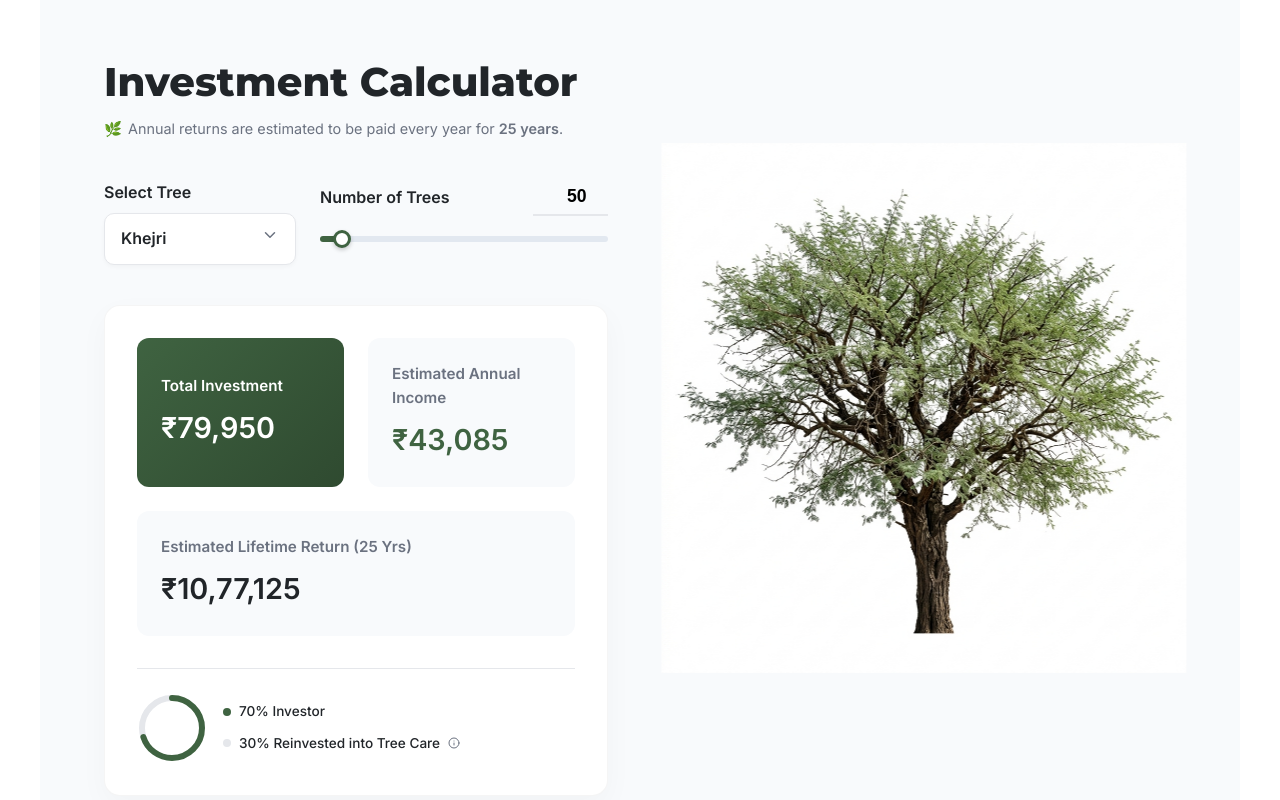
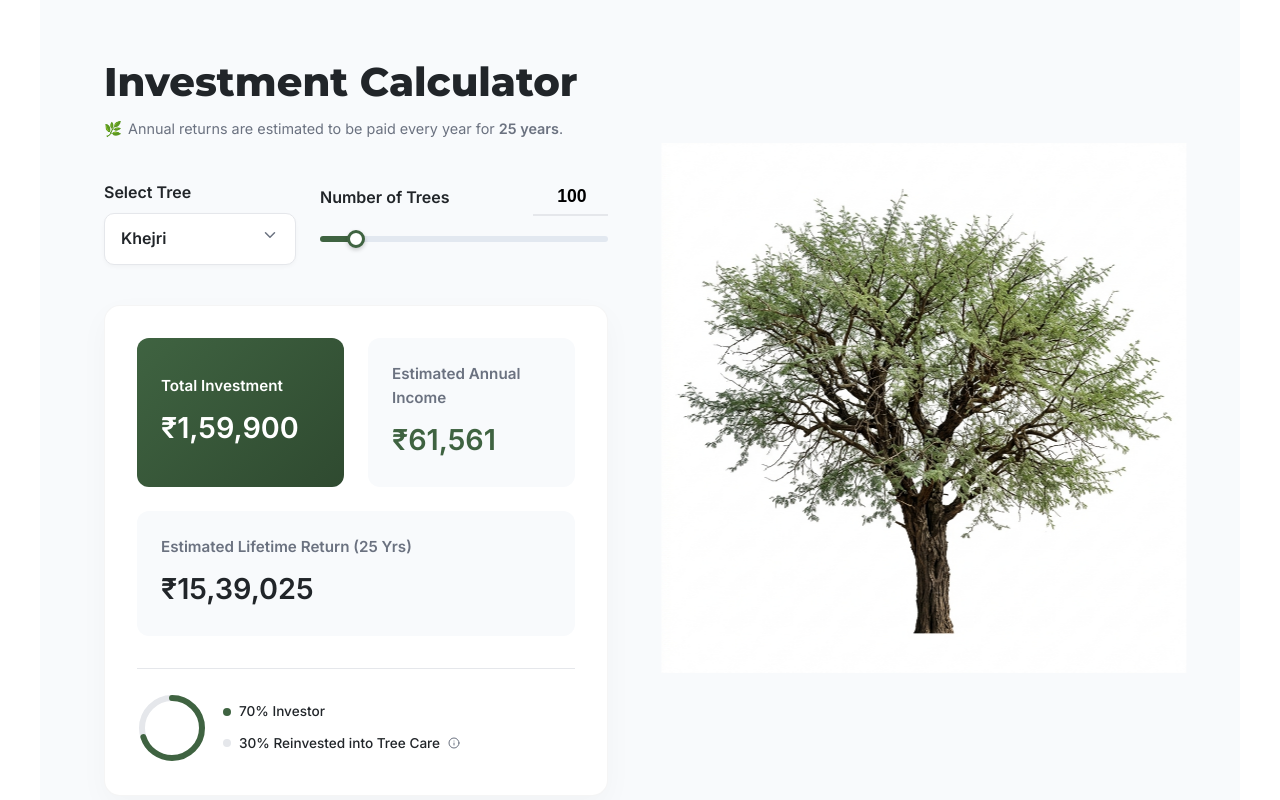
Before and after one commit to ashokaph335701-dot/Om-Wan, a React (Vite) app in the folder om-wan-web/: page / in a window 1280 px wide. Shown: the part 6722-7522 px from the top of the page. Built offline with nearby package versions, Linux system fonts and the light colour scheme.

Commit message:
fix: update calculation logic to use annual return rates

```diff
--- a/om-wan-web/src/App.css
+++ b/om-wan-web/src/App.css
@@ -398,7 +398,7 @@
   padding: 0.75rem;
   border-radius: 8px;
   font-size: 0.75rem;
-  width: 220px;
+  width: 320px;
   text-align: center;
   z-index: 100;
   margin-top: 0.5rem;
--- a/om-wan-web/src/components/Calculator.jsx
+++ b/om-wan-web/src/components/Calculator.jsx
@@ -40,21 +40,21 @@ const AnimatedNum = ({ value, prefix = "", suffix = "" }) => {
 };
 
 const treeData = {
-  "Amla": { name: "Amla", cost: 1899, annualReturn: 1785, color: "#22c55e", image: "/images/amla.jpg" },
-  "Khejri": { name: "Khejri", cost: 1599, annualReturn: 1231, color: "#f59e0b", image: "/images/khejri.jpg" },
-  "Neem": { name: "Neem", cost: 1499, annualReturn: 750, color: "#059669", image: "/images/neem.jpg" }
+  "Amla": { name: "Amla", cost: 1899, returnRate: 0.60, color: "#22c55e", image: "/images/amla.jpg" },
+  "Khejri": { name: "Khejri", cost: 1599, returnRate: 0.55, color: "#f59e0b", image: "/images/khejri.jpg" },
+  "Neem": { name: "Neem", cost: 1499, returnRate: 0.50, color: "#059669", image: "/images/neem.jpg" }
 };
 
 export default function Calculator() {
   const [selectedTree, setSelectedTree] = useState("Khejri");
-  const [treeCount, setTreeCount] = useState(50);
+  const [treeCount, setTreeCount] = useState(100);
   const [dropdownOpen, setDropdownOpen] = useState(false);
   const [showTooltip, setShowTooltip] = useState(false);
 
   const currentTree = treeData[selectedTree];
 
   const totalInvestment = currentTree.cost * treeCount;
-  const totalAnnualReturn = currentTree.annualReturn * treeCount;
+  const totalAnnualReturn = totalInvestment * currentTree.returnRate;
   const investorAnnualIncome = Math.round(totalAnnualReturn * 0.7);
   const lifetimeReturn = investorAnnualIncome * 25;
 
@@ -202,7 +202,7 @@ export default function Calculator() {
                       animate={{ opacity: 1, y: 0 }}
                       exit={{ opacity: 0, y: 5 }}
                     >
-                      30% of revenue is reinvested to protect and maintain your trees.
+                      30% of the annual return generated by your trees is automatically reinvested by Om Wan into tree care, monitoring, protection, and biodiversity conservation, ensuring healthy trees and sustainable long-term returns.
                     </motion.div>
                   )}
                 </AnimatePresence>
```
